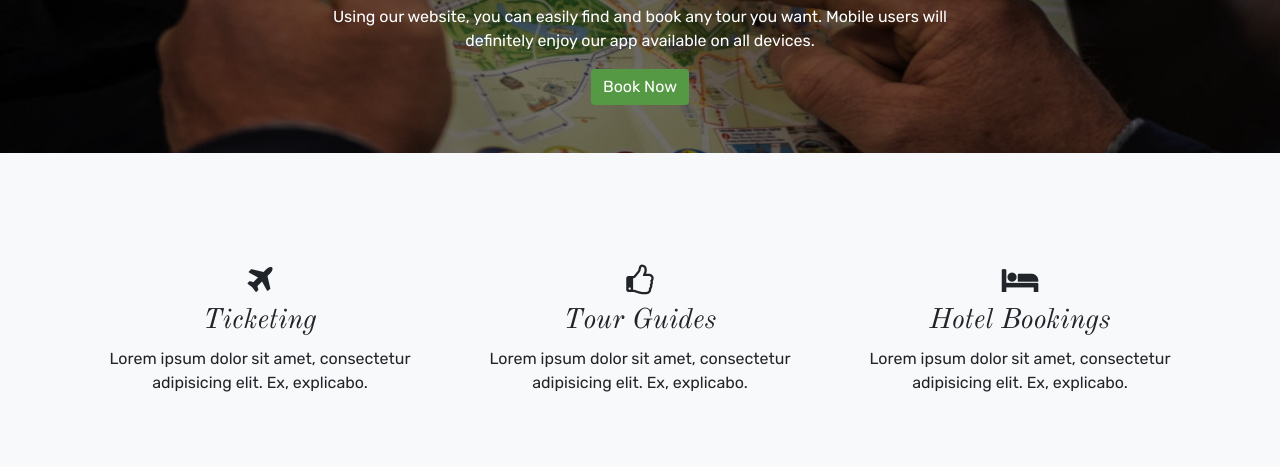
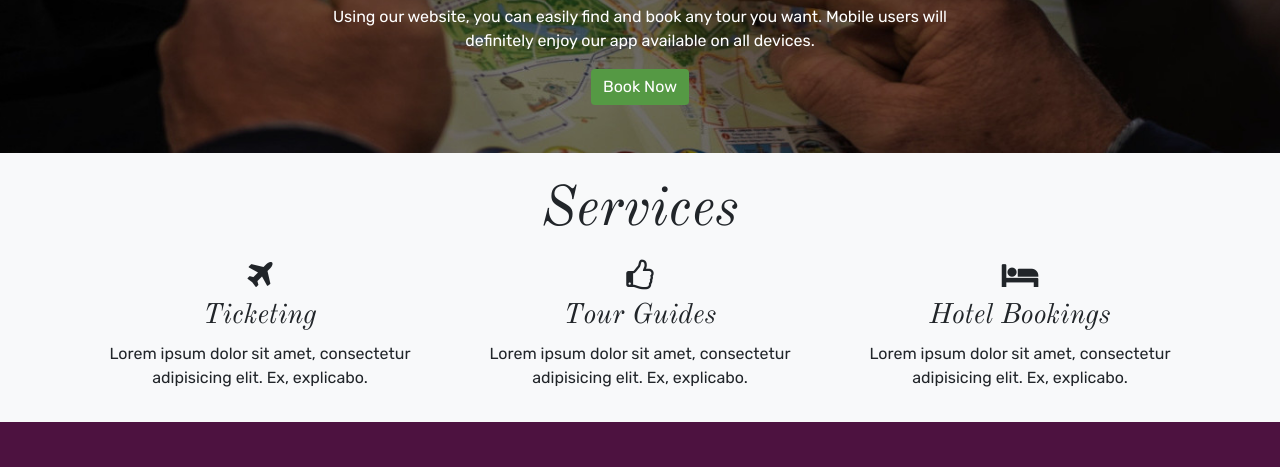
Before and after one commit to jefferygraham/nucamp-bootstrap-portfolio, a website: page index.html in a window 1280 px wide. Shown: the part 2184-2651 px from the top of the page. Drawn offline with nearby package versions, Linux system fonts and the light colour scheme.

Commit message:
fix services styling

```diff
--- a/css/styles.scss
+++ b/css/styles.scss
@@ -61,10 +61,6 @@ body {
   bottom: initial;
 }
 
-#services {
-  padding: 6rem 0;
-}
-
 .jarallax {
   position: relative;
   z-index: 0;
--- a/index.html
+++ b/index.html
@@ -406,21 +406,6 @@
     </div>
 
     <!-- BOOKING BANNER -->
-    <!-- <div id="bookingBanner" class="container-fluid">
-      <div class="row">
-        <div class="col-md-6 offset-md-3 text-center text-white">
-          <h2 class="display-4 heading">
-            Book Tours From The Comfort of Your Own Home
-          </h2>
-          <p>
-            Using our website, you can easily find and book any tour you want.
-            Mobile users will definitely enjoy our app available on all devices.
-          </p>
-          <a href="#" class="btn text-white color-primary">Book Now</a>
-        </div>
-      </div>
-    </div> -->
-
     <div
       id="bookingBanner"
       data-jarallax
@@ -443,27 +428,30 @@
     </div>
 
     <!-- SERVICES -->
-    <div id="services" class="container-fluid bg-light">
+    <div id="services" class="container-fluid bg-light pt-4">
       <div class="container">
+        <div class="row flex-column align-items-center">
+          <h2 class="display-4 heading">Services</h2>
+        </div>
         <div class="row text-center">
-          <div class="col-md py-3">
-            <i class="fa fa-plane fa-2x pb-2" aria-hidden="true"></i>
+          <div class="col-md pb-3">
+            <i class="fa fa-plane fa-2x py-2" aria-hidden="true"></i>
             <h3 class="heading">Ticketing</h3>
             <p>
               Lorem ipsum dolor sit amet, consectetur adipisicing elit. Ex,
               explicabo.
             </p>
           </div>
-          <div class="col-md py-3">
-            <i class="fa fa-thumbs-o-up fa-2x pb-2" aria-hidden="true"></i>
+          <div class="col-md pb-3">
+            <i class="fa fa-thumbs-o-up fa-2x py-2" aria-hidden="true"></i>
             <h3 class="heading">Tour Guides</h3>
             <p>
               Lorem ipsum dolor sit amet, consectetur adipisicing elit. Ex,
               explicabo.
             </p>
           </div>
-          <div class="col-md py-3">
-            <i class="fa fa-bed fa-2x pb-2" aria-hidden="true"></i>
+          <div class="col-md pb-3">
+            <i class="fa fa-bed fa-2x py-2" aria-hidden="true"></i>
             <h3 class="heading">Hotel Bookings</h3>
             <p>
               Lorem ipsum dolor sit amet, consectetur adipisicing elit. Ex,
```
Also changed, not shown: css/styles.css.
